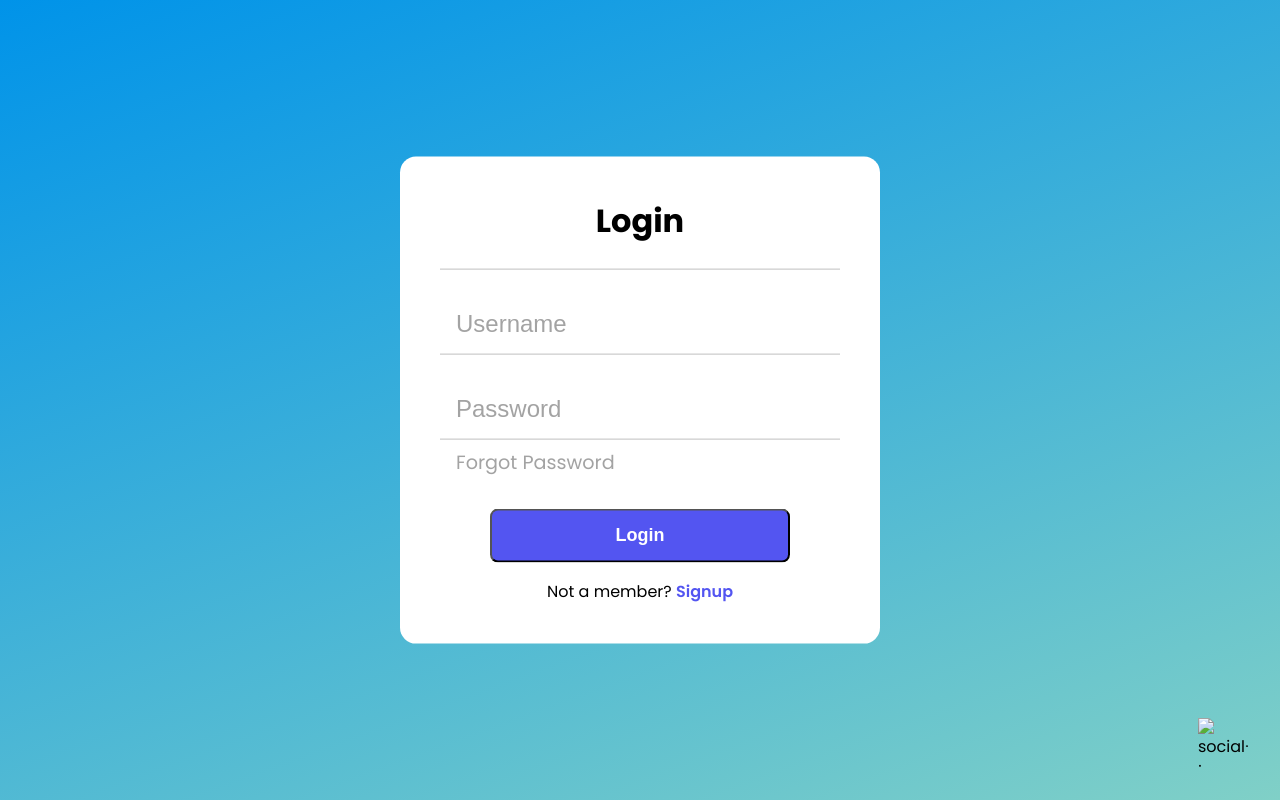
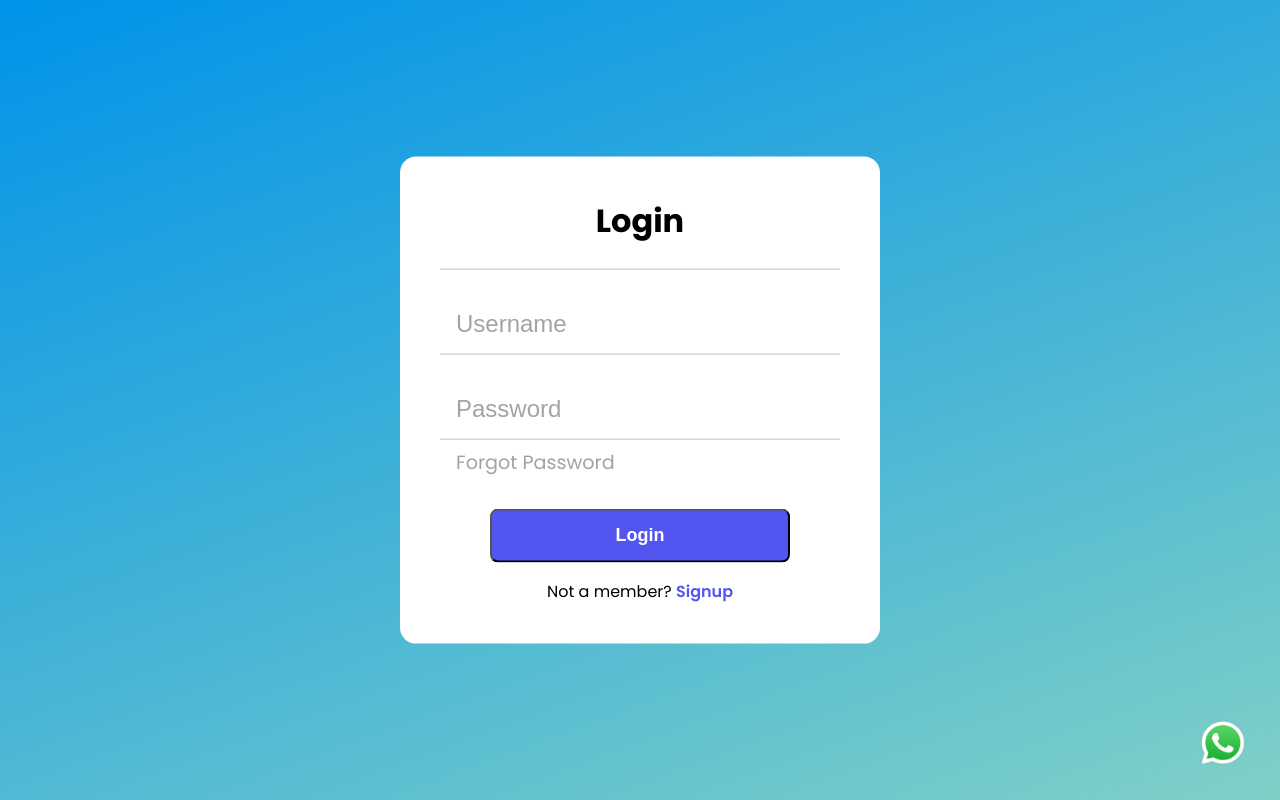
Before and after one commit to priyan2393/login-page-htmlcss, a plain HTML site: page index.html in a window 1280 px wide. Drawn offline with Linux system fonts and the light colour scheme.

Commit message:
Updated index.html

```diff
--- a/index.html
+++ b/index.html
@@ -38,7 +38,7 @@
       </div>
     </section>
     <footer>
-      <img src="/media/whatsapp.png" alt="social-icon" />
+      <img src="/whatsapp.png" alt="social-icon" />
     </footer>
   </body>
 </html>
```
